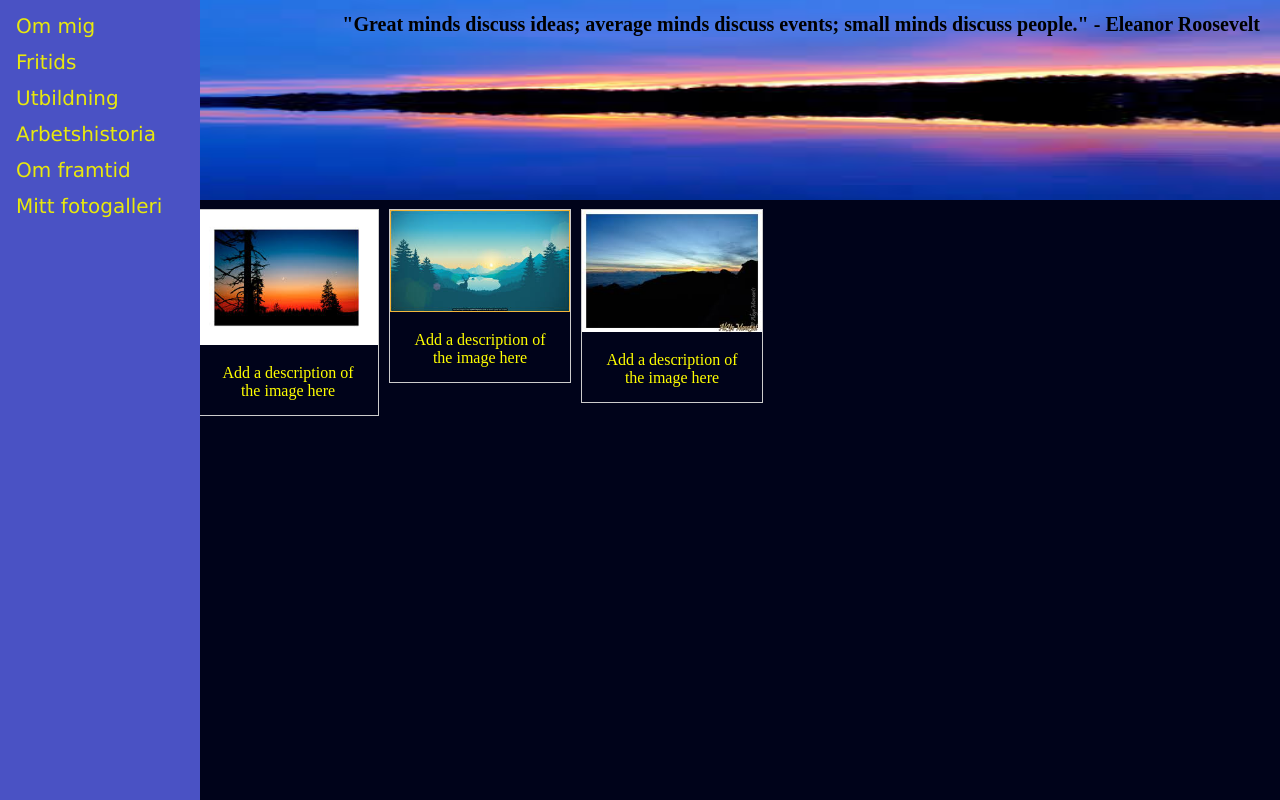
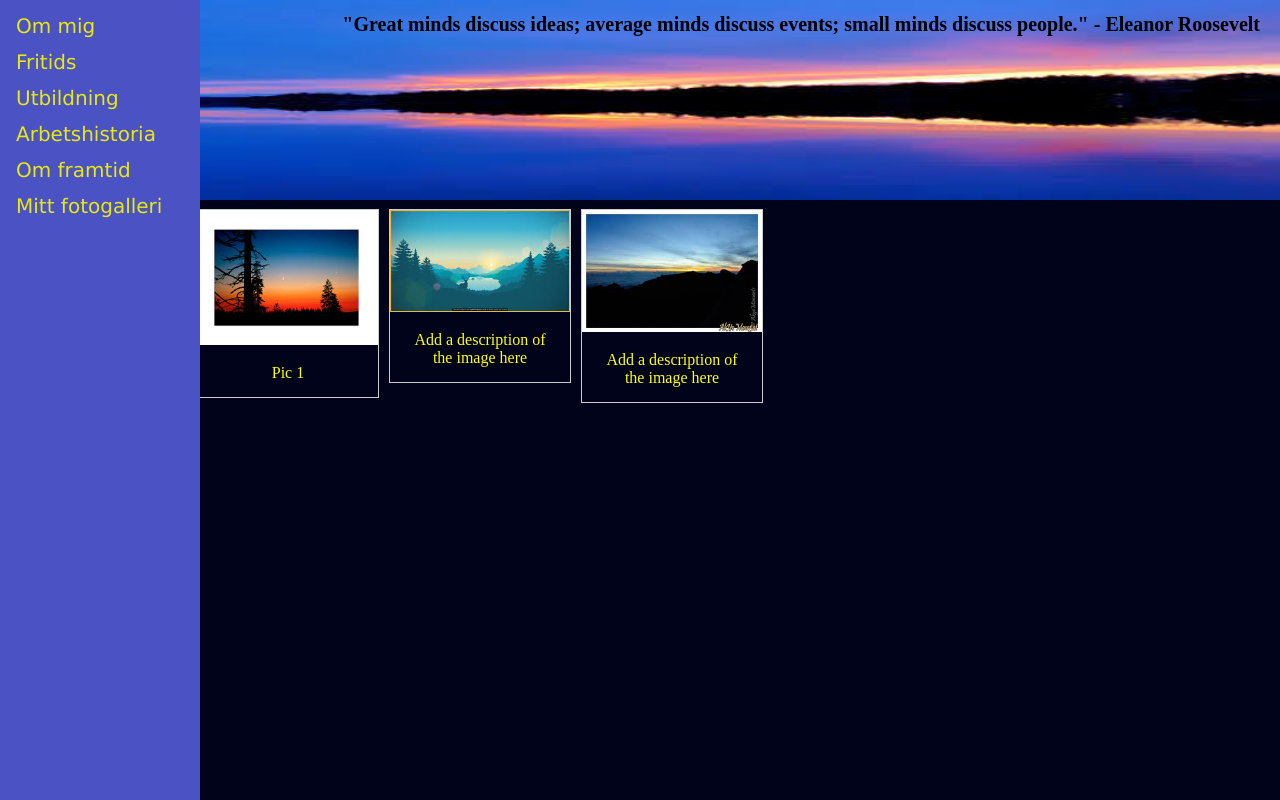
Before and after one commit to subachakomvux/first-project, a plain HTML site: page gallery.html in a window 1280 px wide. Drawn offline with Linux system fonts and the light colour scheme.

Commit message:
changed text in gallery image

```diff
--- a/gallery.html
+++ b/gallery.html
@@ -33,7 +33,7 @@
   <a target="_blank" href="pic2.jpg">
     <img src="pic2.jpg" alt="pic 2" width="300" height="200">
   </a>
-  <div class="desc">Add a description of the image here</div>
+  <div class="desc">Pic 1</div>
 </div>
 
 <div class="gallery">
```
